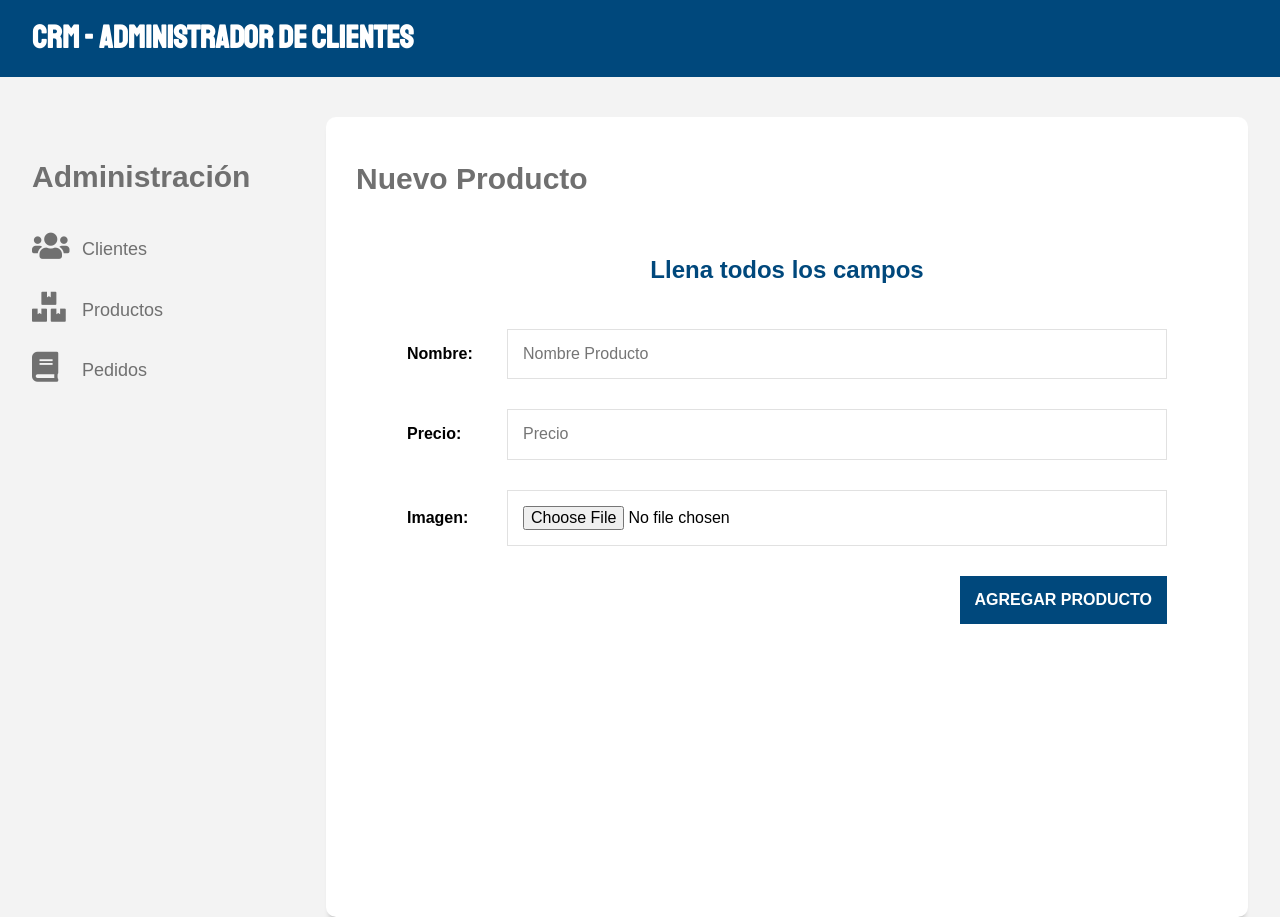
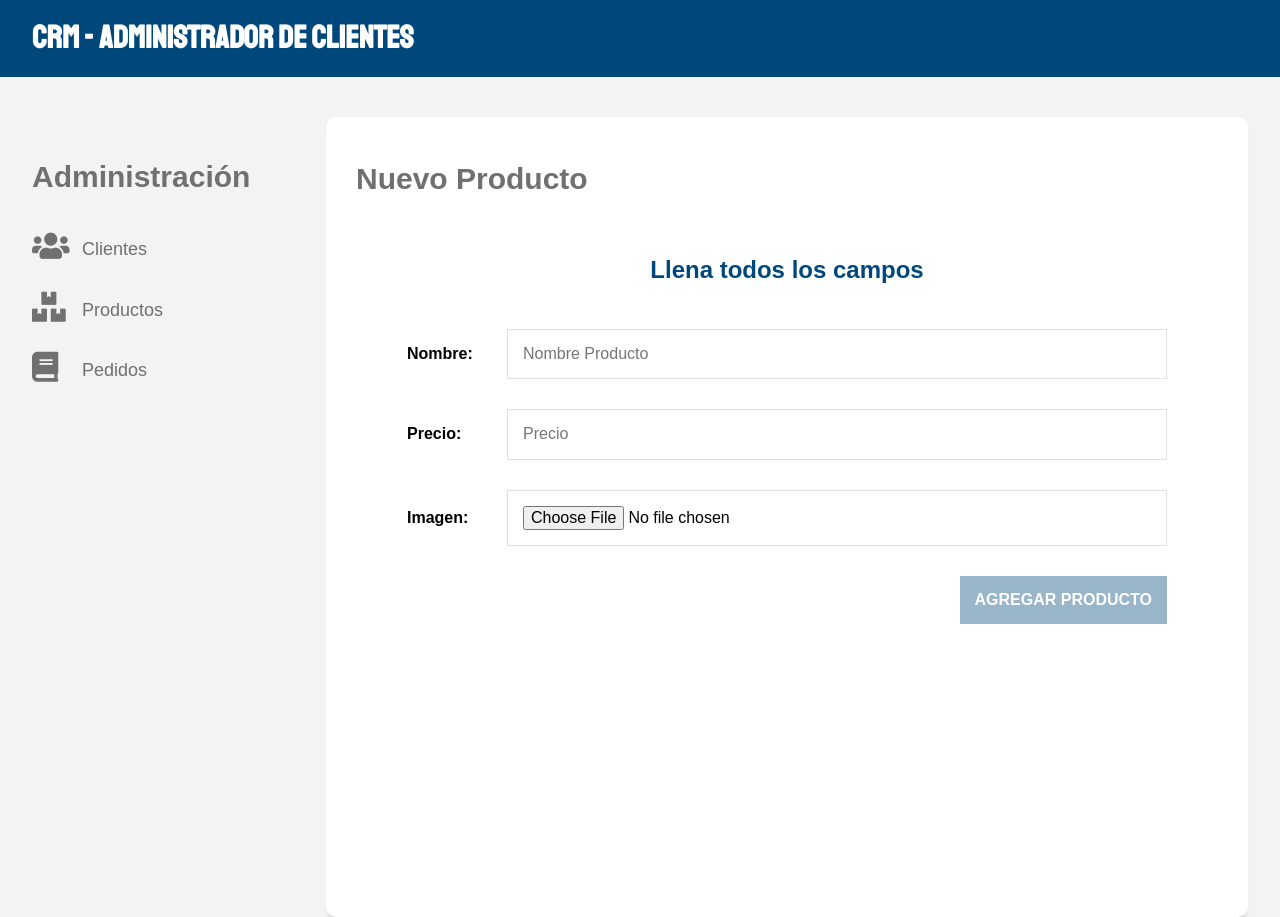
Before and after one commit to adriayc/node_bootcamp-jpt, a React (Create React App) app in the folder 76-nodereact_CreandoApp/client-api/: page /productos/nuevo in a window 1280 px wide. Built offline with nearby package versions, Linux system fonts and the light colour scheme.

Commit message:
Creando nuevos Productos y Subiendo Archivos con React

```diff
--- a/76-nodereact_CreandoApp/client-api/src/components/productos/NuevoProducto.js
+++ b/76-nodereact_CreandoApp/client-api/src/components/productos/NuevoProducto.js
@@ -1,6 +1,12 @@
 import { Fragment, useState } from 'react';
+import { useNavigate } from 'react-router-dom';
+import Swal from 'sweetalert2';
+// ClienteAxios
+import clienteAxios from '../../config/axios';
 
 const NuevoProducto = () => {
+  const navigate = useNavigate();
+
   // Hook useState
   const [producto, guardProducto] = useState({
     nombre: '',
@@ -28,11 +34,69 @@ const NuevoProducto = () => {
     guardarArchivo(e.target.files[0]);
   };
 
+  // Actualiza el producto en la REST APIs (Backend)
+  const actualizarProducto = async e => {
+    e.preventDefault();
+
+    // Crear un form-data
+    const formData = new FormData();
+    formData.append('nombre', producto.nombre);
+    formData.append('precio', producto.precio);
+    formData.append('imagen', archivo);
+
+    // Guardar en la DB
+    try {
+      const resultado = await clienteAxios.post('/productos', formData, {
+        // Config del headers
+        headers: {
+          'Content-Type': 'multipart/form-data'
+        }
+      });
+      // console.log(resultado);
+
+      // Validar el status
+      if (resultado.status === 200) {
+        // Mostrar alerta
+        Swal.fire({
+          title: "¡Producto agregado!",
+          text: resultado.data.mensaje,
+          icon: "success"
+        });
+      }
+
+      // Redireccionar
+      return navigate('/productos');
+
+    } catch (error) {
+      console.log(error);
+
+      // Mostrar alerta
+      Swal.fire({
+        title: "¡Errror!",
+        text: "Hubo un error. Vuelve a intentarlo",
+        icon: "error"
+      });
+    }
+  };
+
+  // Validar formulario
+  const validarCliente = () => {
+    // Destructuring del objeto cliente
+    const { nombre, precio } = producto;
+
+    // Validar el contenido de las propiedades
+    let valido = !nombre.length || !precio.length;
+
+    return valido;
+  };
+
   return (
     <Fragment>
       <h2>Nuevo Producto</h2>
 
-      <form>
+      <form
+        onSubmit={actualizarProducto}
+      >
         <legend>Llena todos los campos</legend>
 
         <div className="campo">
@@ -67,7 +131,12 @@ const NuevoProducto = () => {
         </div>
 
         <div className="enviar">
-          <input type="submit" className="btn btn-azul" value="Agregar Producto" />
+          <input
+            type="submit"
+            className="btn btn-azul"
+            value="Agregar Producto"
+            disabled={validarCliente()}
+          />
         </div>
       </form>
     </Fragment>
```
Also changed, not shown: 2 other files (tests, documents, lock files or other folders).
